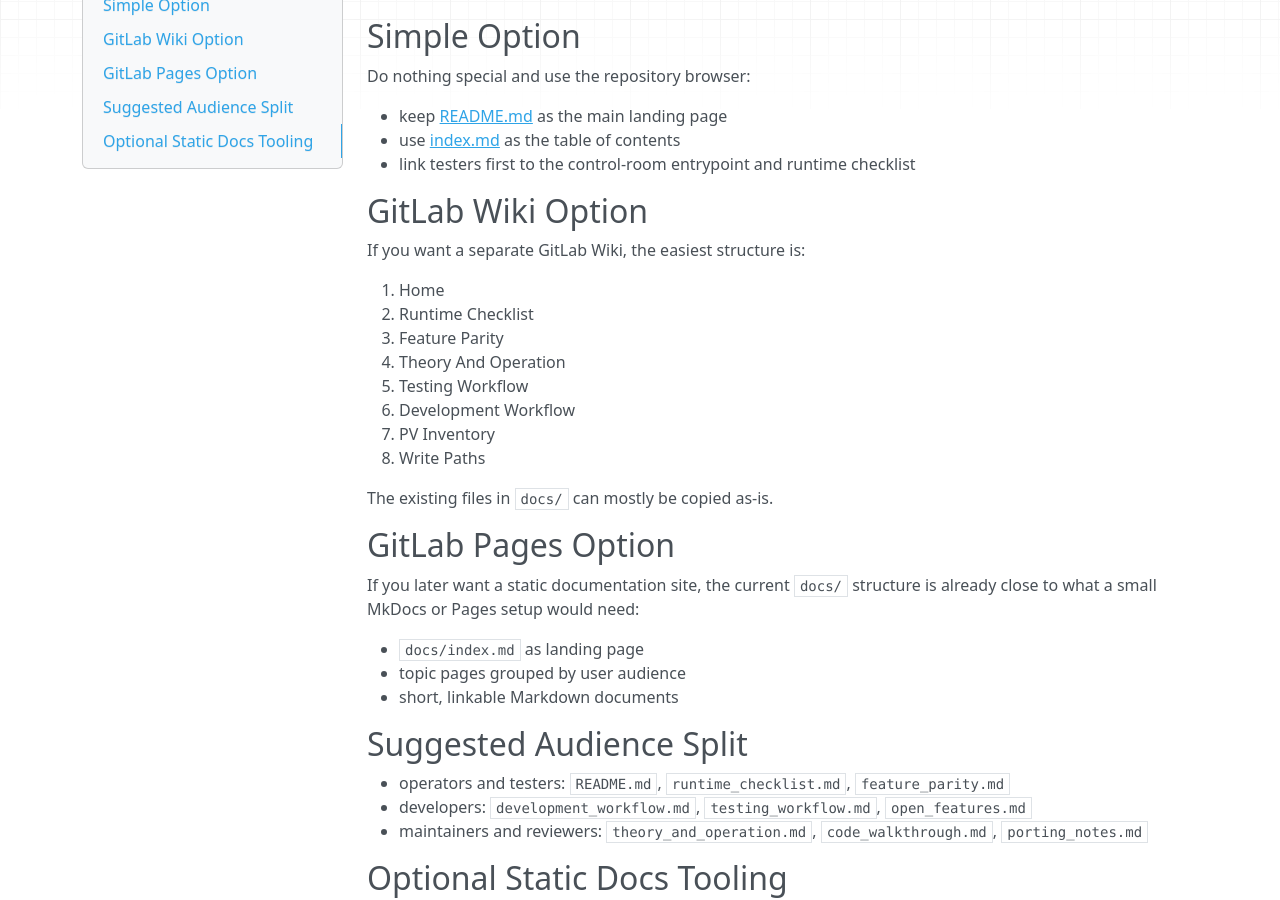
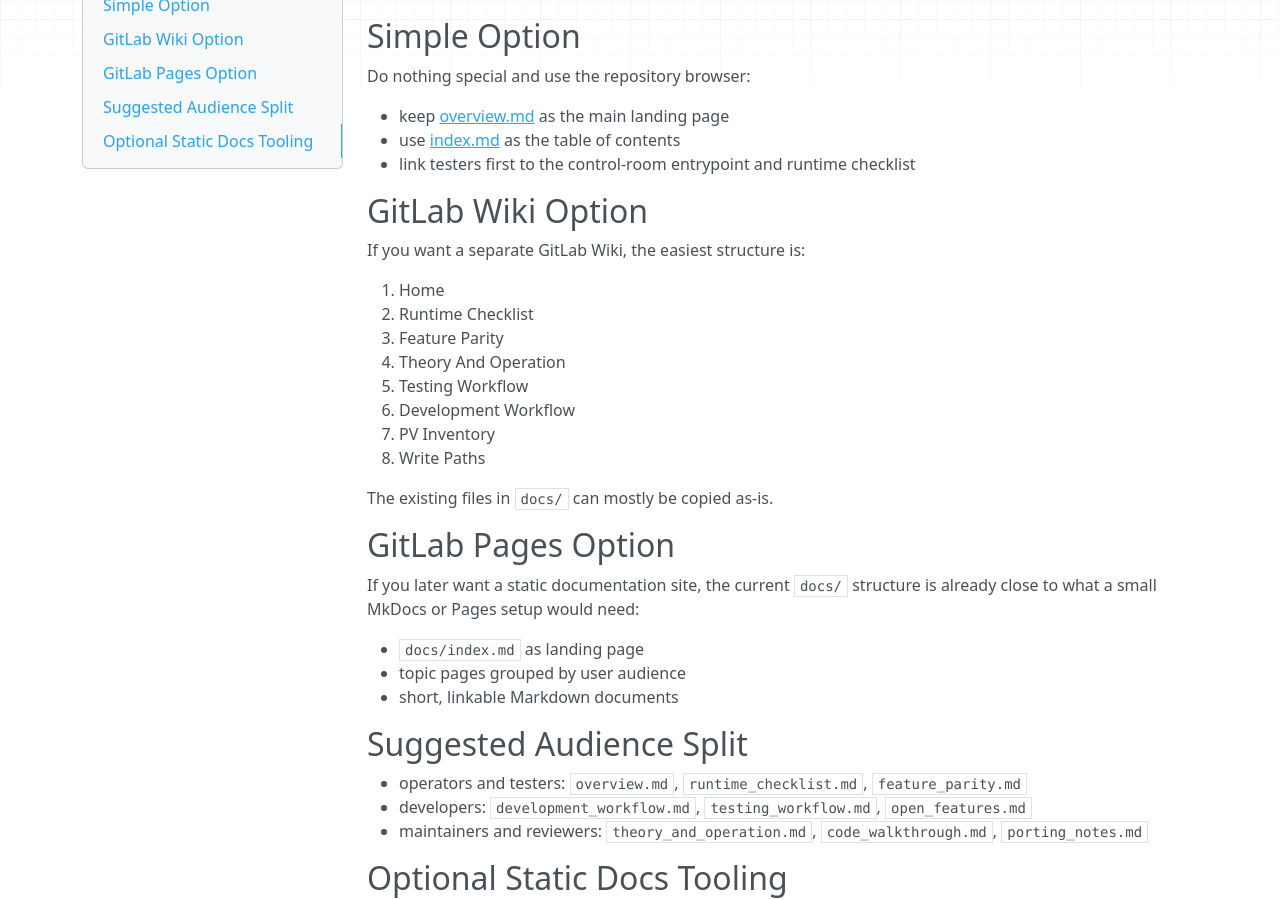
Before and after one commit to leogrossman/betagui, an MkDocs documentation site: the page built from docs/gitlab_docs_plan.md, in a window 1280 px wide and 1333 px high. Shown: the part 197-1097 px from the top of the window. Built offline with MkDocs 1.6.1, drawn with Linux system fonts in a browser that asks for light colours; nearby versions of some CDN libraries.

Commit message:
Rename README.md to overview.md for MkDocs compatibility

```diff
--- a/docs/gitlab_docs_plan.md
+++ b/docs/gitlab_docs_plan.md
@@ -7,7 +7,7 @@
 
 Do nothing special and use the repository browser:
 
-- keep [README.md](README.md) as the main landing page
+- keep [overview.md](overview.md) as the main landing page
 - use [index.md](index.md) as the table of contents
 - link testers first to the control-room entrypoint and runtime checklist
 
@@ -38,7 +38,7 @@
 ## Suggested Audience Split
 
 - operators and testers:
-  `README.md`, `runtime_checklist.md`, `feature_parity.md`
+  `overview.md`, `runtime_checklist.md`, `feature_parity.md`
 - developers:
   `development_workflow.md`, `testing_workflow.md`, `open_features.md`
 - maintainers and reviewers:
--- a/mkdocs.yml
+++ b/mkdocs.yml
@@ -12,7 +12,7 @@
       permalink: true
 nav:
   - Home: index.md
-  - Overview: README.md
+  - Overview: overview.md
   - Control Room:
       - Runtime Checklist: runtime_checklist.md
       - Control-Room Test Plan: control_room_test_plan.md
```
Also changed, not shown: docs/index.md (+2 -2 lines), docs/overview.md (renamed from docs/README_depricated.md).
